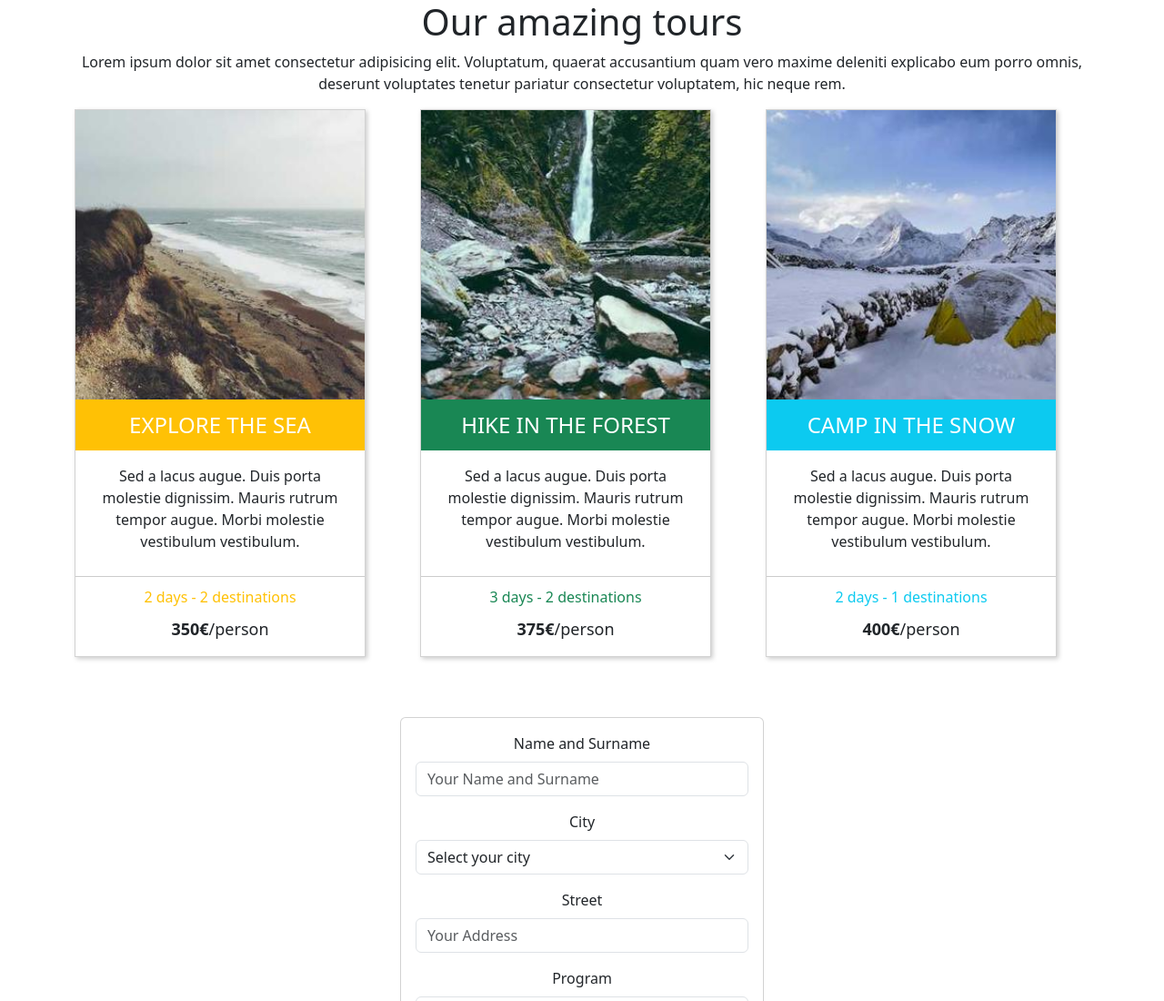
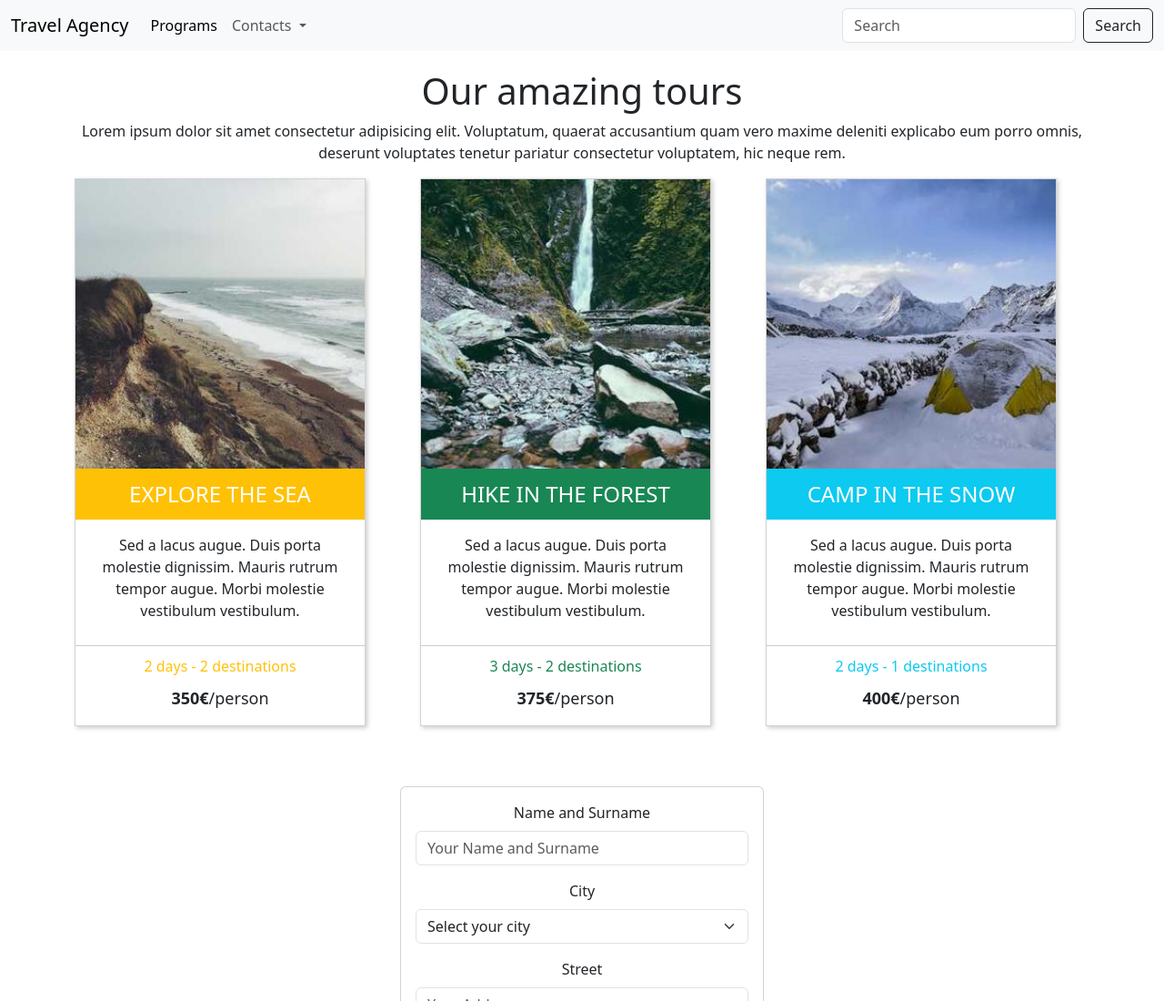
Before and after one commit to feffyx/bootstrap-travel-agency, a plain HTML site: page index.html in a window 1280 px wide. Shown: the top 1100 px of the page at 91% size. Drawn offline with nearby package versions, Linux system fonts and the light colour scheme.

Commit message:
added header

```diff
--- a/css/style.css
+++ b/css/style.css
@@ -2,6 +2,11 @@
     margin: 0;
     padding: 0;
     box-sizing: border-box;
+}
+
+header{
+
+    margin-bottom: 20px;
 }
 
 .custom-card{
--- a/index.html
+++ b/index.html
@@ -12,7 +12,38 @@
 <body>
 
     <header>
+        <nav class="navbar navbar-expand-lg bg-body-tertiary">
+            <div class="container-fluid">
+              <a class="navbar-brand" href="#">Travel Agency</a>
+              <button class="navbar-toggler" type="button" data-bs-toggle="collapse" data-bs-target="#navbarSupportedContent" aria-controls="navbarSupportedContent" aria-expanded="false" aria-label="Toggle navigation">
+                <span class="navbar-toggler-icon"></span>
+              </button>
+              <div class="collapse navbar-collapse" id="navbarSupportedContent">
+                <ul class="navbar-nav me-auto mb-2 mb-lg-0">
+                  <li class="nav-item">
+                    <a class="nav-link active" aria-current="page" href="#">Programs</a>
+                  </li>
+                  <li class="nav-item dropdown">
+                    <a class="nav-link dropdown-toggle" href="#" role="button" data-bs-toggle="dropdown" aria-expanded="false">
+                      Contacts
+                    </a>
+                    <ul class="dropdown-menu">
+                      <li><a class="dropdown-item" href="#">E-mail</a></li>
+                      <li><a class="dropdown-item" href="#">Phone</a></li>
+                      <li><hr class="dropdown-divider"></li>
+                      <li><a class="dropdown-item" href="#">Address</a></li>
+                    </ul>
+                  </li>
+                </ul>
+                <form class="d-flex" role="search">
+                  <input class="form-control me-2" type="search" placeholder="Search" aria-label="Search">
+                  <button class="btn btn-outline-dark" type="submit">Search</button>
+                </form>
+              </div>
+            </div>
+          </nav>
     </header>
+
 
 
     <main>
```
